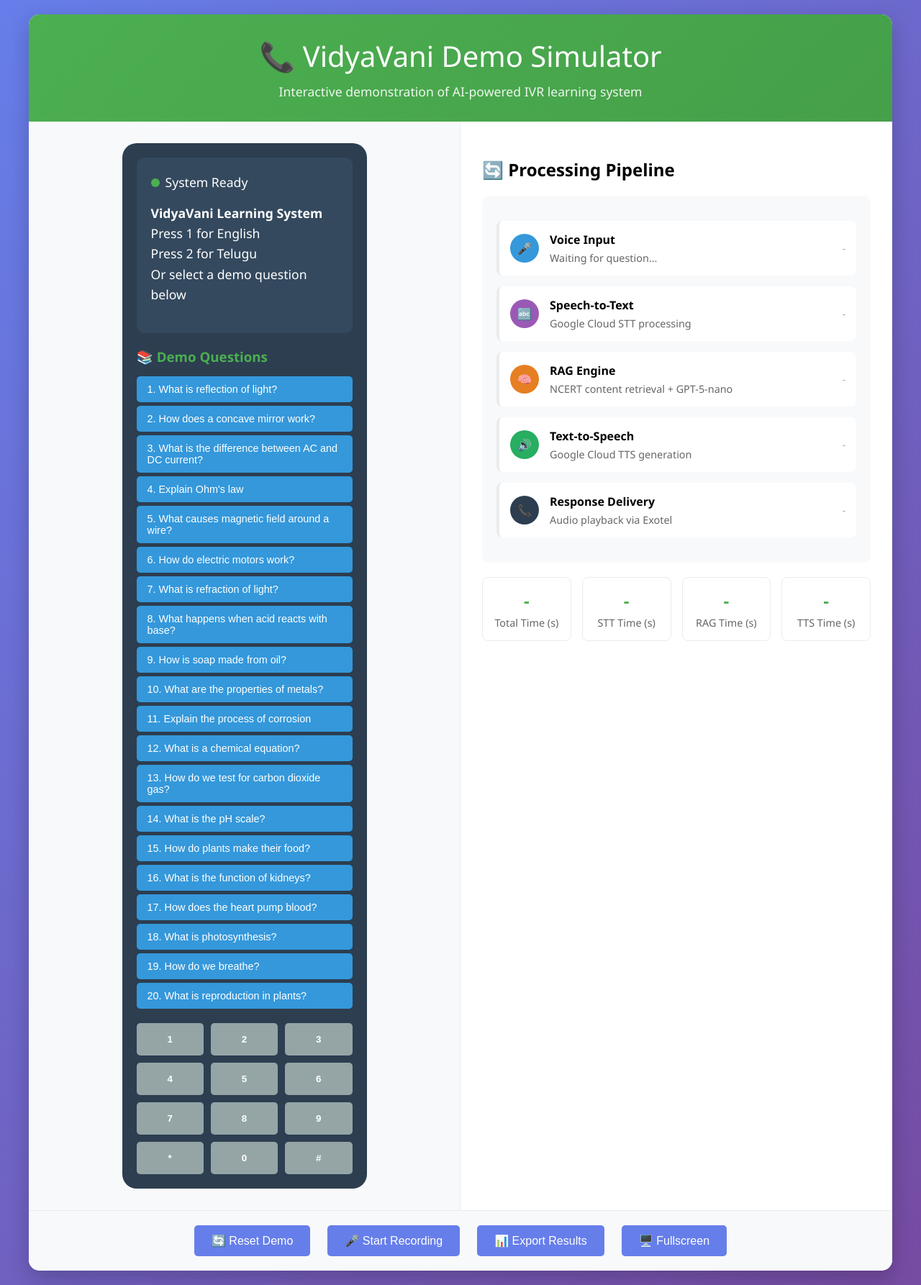
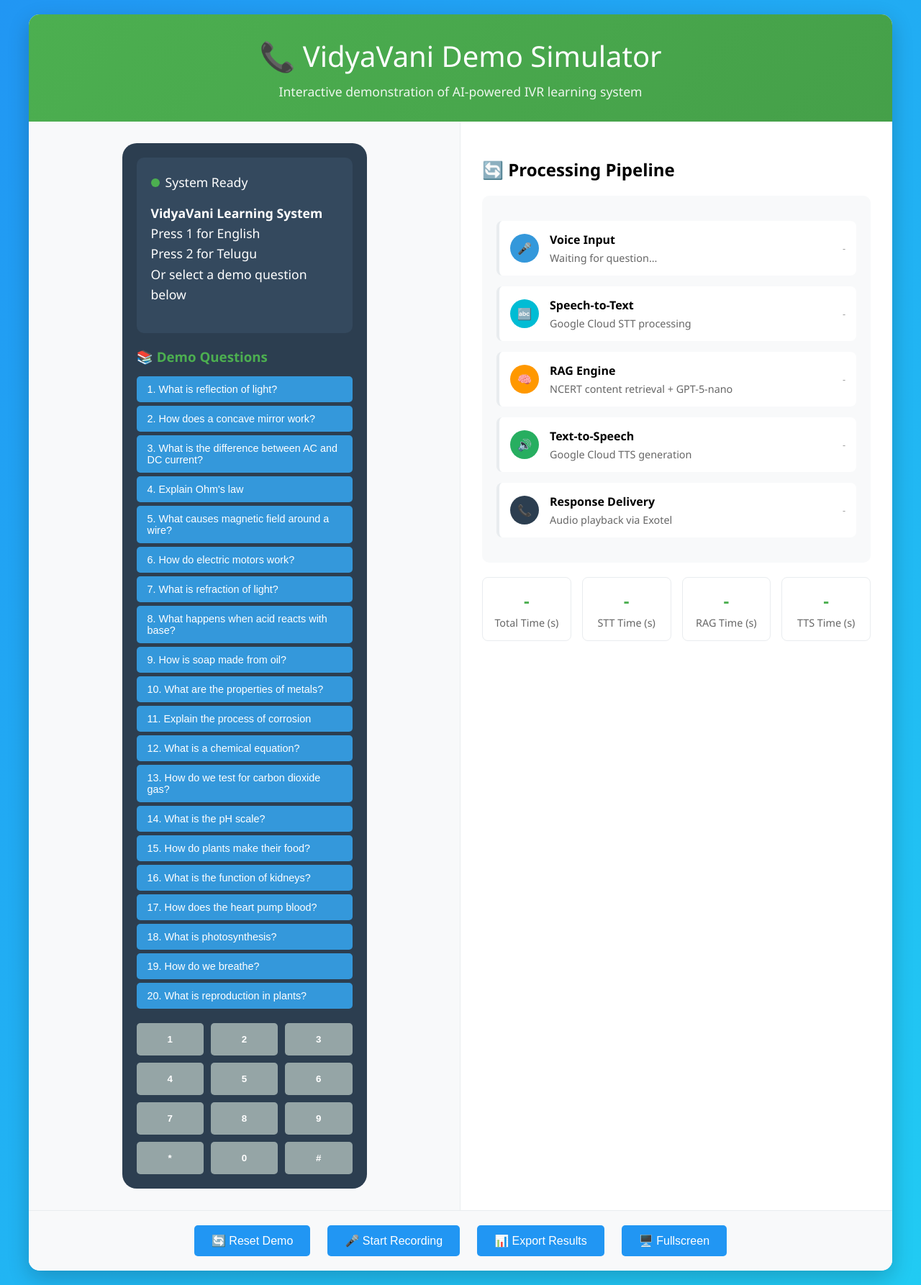
Before and after one commit to Venkat-Kolasani/VidyaVani, a Flask app: page /demo/simulator in a window 1280 px wide. Shown: the whole page at 72% size. Run offline with Flask 3, Linux system fonts and the light colour scheme; parts of the project's set-up code (start-up, migrations or seed data) failed here and were passed over.

Commit message:
🎨 Update demo dashboards with pleasant color scheme
Replace violet/purple gradients with more pleasant colors:

🌐 Demo Simulator:
- Main background: Blue gradient (#2196F3 → #21CBF3)
- Control buttons: Material Blue (#2196F3)
- STT step icon: Cyan (#00BCD4)
- RAG step icon: Material Orange (#FF9800)

🎯 Processing Dashboard:
- Step icons: Teal gradient (#00BCD4 → #009688)
- Control buttons: Teal gradient (#00BCD4 → #009688)
- Hover effects: Updated shadow colors

✨ Result: More professional and pleasant visual appeal
🎯 Better judge presentation with modern color palette

```diff
--- a/templates/demo_simulator.html
+++ b/templates/demo_simulator.html
@@ -9,7 +9,7 @@
             font-family: 'Segoe UI', Tahoma, Geneva, Verdana, sans-serif;
             margin: 0;
             padding: 20px;
-            background: linear-gradient(135deg, #667eea 0%, #764ba2 100%);
+            background: linear-gradient(135deg, #2196F3 0%, #21CBF3 100%);
             min-height: 100vh;
         }
 
@@ -252,7 +252,7 @@
         }
 
         .control-btn {
-            background: #667eea;
+            background: #2196F3;
             color: white;
             border: none;
             padding: 12px 24px;
@@ -264,7 +264,7 @@
         }
 
         .control-btn:hover {
-            background: #5a6fd8;
+            background: #1976D2;
         }
 
         .control-btn:disabled {
@@ -385,7 +385,7 @@
                     </div>
 
                     <div class="pipeline-step" id="step-stt">
-                        <div class="step-icon" style="background: #9b59b6;">🔤</div>
+                        <div class="step-icon" style="background: #00BCD4;">🔤</div>
                         <div class="step-content">
                             <div class="step-title">Speech-to-Text</div>
                             <div class="step-details">Google Cloud STT processing</div>
@@ -394,7 +394,7 @@
                     </div>
 
                     <div class="pipeline-step" id="step-rag">
-                        <div class="step-icon" style="background: #e67e22;">🧠</div>
+                        <div class="step-icon" style="background: #FF9800;">🧠</div>
                         <div class="step-content">
                             <div class="step-title">RAG Engine</div>
                             <div class="step-details">NCERT content retrieval + GPT-5-nano</div>
--- a/templates/processing_dashboard.html
+++ b/templates/processing_dashboard.html
@@ -109,7 +109,7 @@
             align-items: center;
             justify-content: center;
             font-size: 2em;
-            background: linear-gradient(135deg, #667eea 0%, #764ba2 100%);
+            background: linear-gradient(135deg, #00BCD4 0%, #009688 100%);
             position: relative;
             overflow: hidden;
         }
@@ -257,7 +257,7 @@
         }
 
         .control-btn {
-            background: linear-gradient(135deg, #667eea 0%, #764ba2 100%);
+            background: linear-gradient(135deg, #00BCD4 0%, #009688 100%);
             color: white;
             border: none;
             padding: 10px 20px;
@@ -270,7 +270,7 @@
 
         .control-btn:hover {
             transform: translateY(-2px);
-            box-shadow: 0 5px 15px rgba(102, 126, 234, 0.4);
+            box-shadow: 0 5px 15px rgba(0, 188, 212, 0.4);
         }
 
         .control-btn:disabled {
```
